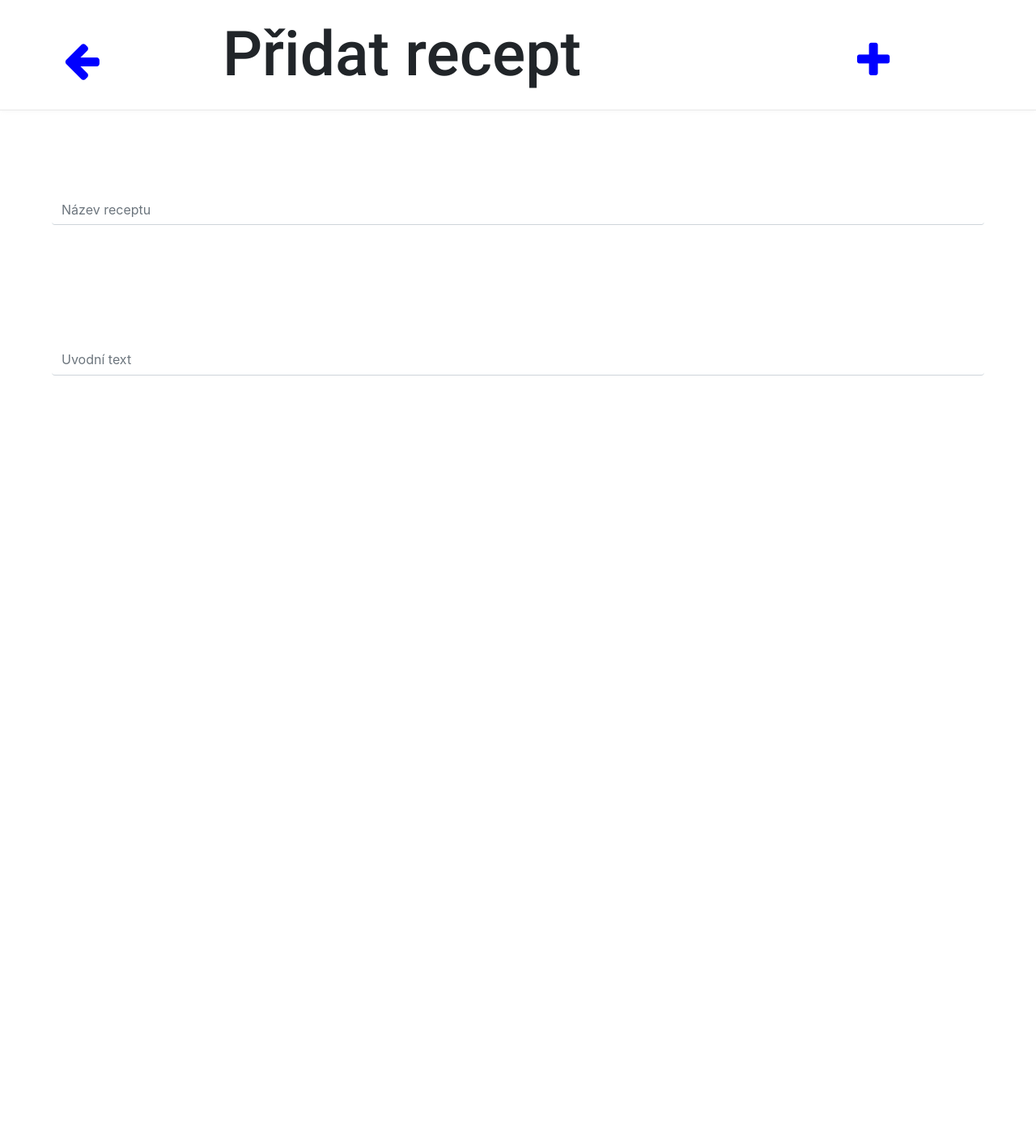
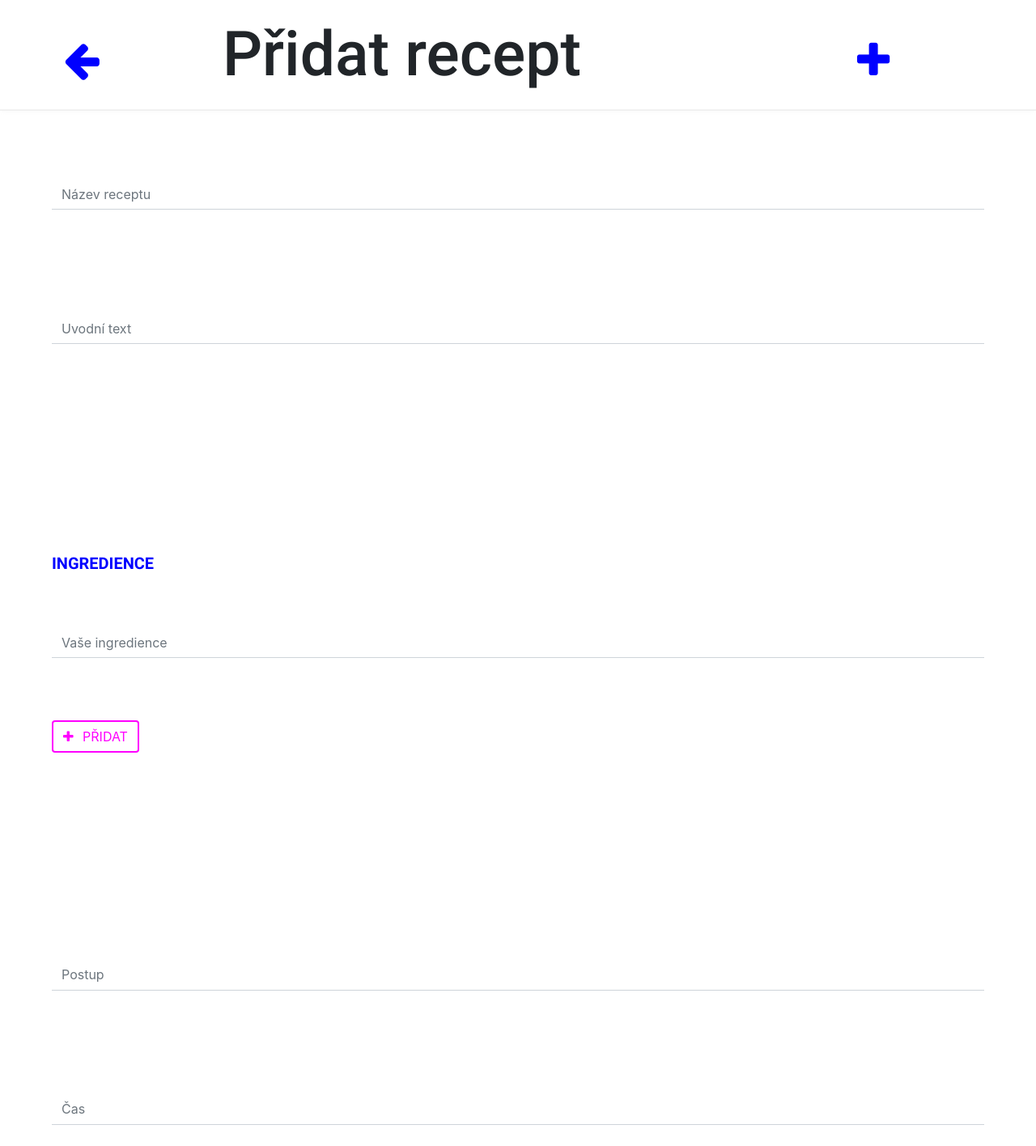
Before and after one commit to michalsinu/cookbook, a React (Create React App) app: page /addrecipe in a window 1280 px wide. Shown: the top 1416 px of the page at 81% size. Before the commit the page ends 800 px from the top, so only its background shows below. Built offline with nearby package versions, Linux system fonts and the light colour scheme.

Commit message:
completed add recipe gui

```diff
--- a/src/App.css
+++ b/src/App.css
@@ -113,20 +113,29 @@ h1 {
 
   border-bottom: 1px solid #CCCCCC;
   margin-bottom: 10vw;
-  border-radius: 0px;
+  border-radius: 0px !important;
 }
 
 .input-smallheading {
-  font-size: 1vw;
+  font-size: 3vw;
   color: #333333;
-    visibility: hidden;
 }
 
-#input-addrecipe:focus {
+.input-addrecipe:focus {
   -webkit-box-shadow: 0 0 0 0 rgba(0,123,255,.25) !important;
   -moz-box-shadow: 0 0 0 0 rgba(0,123,255,.25) !important;
   box-shadow: 0 0 0 0 rgba(0,123,255,.25) !important;
   border-bottom: 1px solid blue !important;
+}
+
+#add-ingredient-field {
+  background-color: #FFFFFF;
+  border: 2px solid #ff00ff;
+  color: #ff00ff;
+}
+
+.form-addrecipe {
+  margin-bottom: 20vw;
 }
 
 .ackee_logo {
--- a/src/components/addRecipe.js
+++ b/src/components/addRecipe.js
@@ -7,29 +7,70 @@ import { Link } from "react-router-dom";
 import Error from './error';
 
 class addRecipe extends Component {
+  constructor() {
+    super()
+    this.state = {
+      ingredientsFieldCounter: 1
+    }
+  }
+
   componentDidMount() {
     function setFocused(event) {
-      var results = document.querySelectorAll('.input-smallheading');
+      var inputsmallheading = document.createElement("div");
 
-        console.log("focused!" + event.target.placeholder);
+      inputsmallheading.className = "input-smallheading"
+      inputsmallheading.id = event.target.placeholder;
+      inputsmallheading.innerHTML = event.target.placeholder;
 
+      event.target.insertAdjacentElement("beforebegin", inputsmallheading)
     }
 
     function unsetFocused(event) {
-      var results = document.querySelectorAll('.input-smallheading');
-          console.log("unfocused" + event.target.placeholder);
+      var inputsmallheading = document.getElementById(event.target.placeholder);
+
+      inputsmallheading.remove();
+    }
+
+    var addIngredientFieldFunction = (event) => {
+      var addIngredientField = document.createElement("input");
+
+      addIngredientField.type = "text";
+      addIngredientField.className = "form-control input-addrecipe";
+      addIngredientField.id = this.state.ingredientsFieldCounter;
+      addIngredientField.style = "margin-bottom: 6vw";
+      addIngredientField.placeholder = "Vaše ingredience";
+
+      if (this.state.ingredientsFieldCounter==1) {
+        var firstIngredientField = document.getElementById(0);
+        firstIngredientField.insertAdjacentElement("afterend", addIngredientField);
+
+      } else {
+        var firstIngredientField = document.getElementById(this.state.ingredientsFieldCounter - 1);
+        firstIngredientField.insertAdjacentElement("afterend", addIngredientField);
+      }
+
+      this.setState({ingredientsFieldCounter: this.state.ingredientsFieldCounter + 1});
     }
 
     var results = document.getElementsByClassName('input-addrecipe');
 
       for (var i = 0; results.length > i; i++) {
-       results[i].addEventListener("focus", (e) => setFocused(e));
+       results[i].addEventListener("click", (e) => setFocused(e));
+
        results[i].addEventListener("blur",  (e) => unsetFocused(e));
+       results[i].addEventListener("keyup",  (e) => { if(e.keycode===13) {unsetFocused(e)}});
+     }
 
-     }
+     var addIngredientField = document.getElementById('add-ingredient-field');
+
+      addIngredientField.addEventListener("click", (e) => addIngredientFieldFunction(e));
   }
 
   render () {
+    var inputIngredientsStyle = {
+      marginBottom: '6vw'
+    }
+
     return (
     <React.Fragment>
       <div className="heading">
@@ -49,18 +90,37 @@ class addRecipe extends Component {
       </div>
 
       <div className="content-addrecipe">
-       <form>
+       <form className="form-addrecipe">
          <div className="form-group">
-          <div className="input-smallheading">Název receptu</div>
-          <input type="text" className="form-control input-addrecipe" placeholder="Název receptu" />
-        </div>
+            <input type="text" className="form-control input-addrecipe" id="nazev-receptu" placeholder="Název receptu" />
+         </div>
 
           <div className="form-group">
-            <div className="input-smallheading">Uvodní text</div>
-            <input type="text" className="form-control input-addrecipe" placeholder="Uvodní text" />
+            <input type="text" className="form-control input-addrecipe" id="uvodni-text" placeholder="Uvodní text" />
+          </div>
+        </form>
+
+        <div className="headings" style={{marginBottom: '5vw'}}>INGREDIENCE</div>
+
+        <form className="form-addrecipe">
+          <div className="form-group">
+             <input type="text" className="form-control input-addrecipe" id="0" style={inputIngredientsStyle} placeholder="Vaše ingredience" />
           </div>
 
-        </form>
+           <div className="form-group">
+             <button id="add-ingredient-field" className="btn"><span className="fa fa-plus"></span> PŘIDAT</button>
+           </div>
+         </form>
+
+         <form className="form-addrecipe">
+           <div className="form-group">
+              <input type="text" className="form-control input-addrecipe" id="postup" placeholder="Postup" />
+           </div>
+
+            <div className="form-group">
+              <input type="text" className="form-control input-addrecipe" id="cas" placeholder="Čas" />
+            </div>
+          </form>
       </div>
     </React.Fragment>
     );
```
